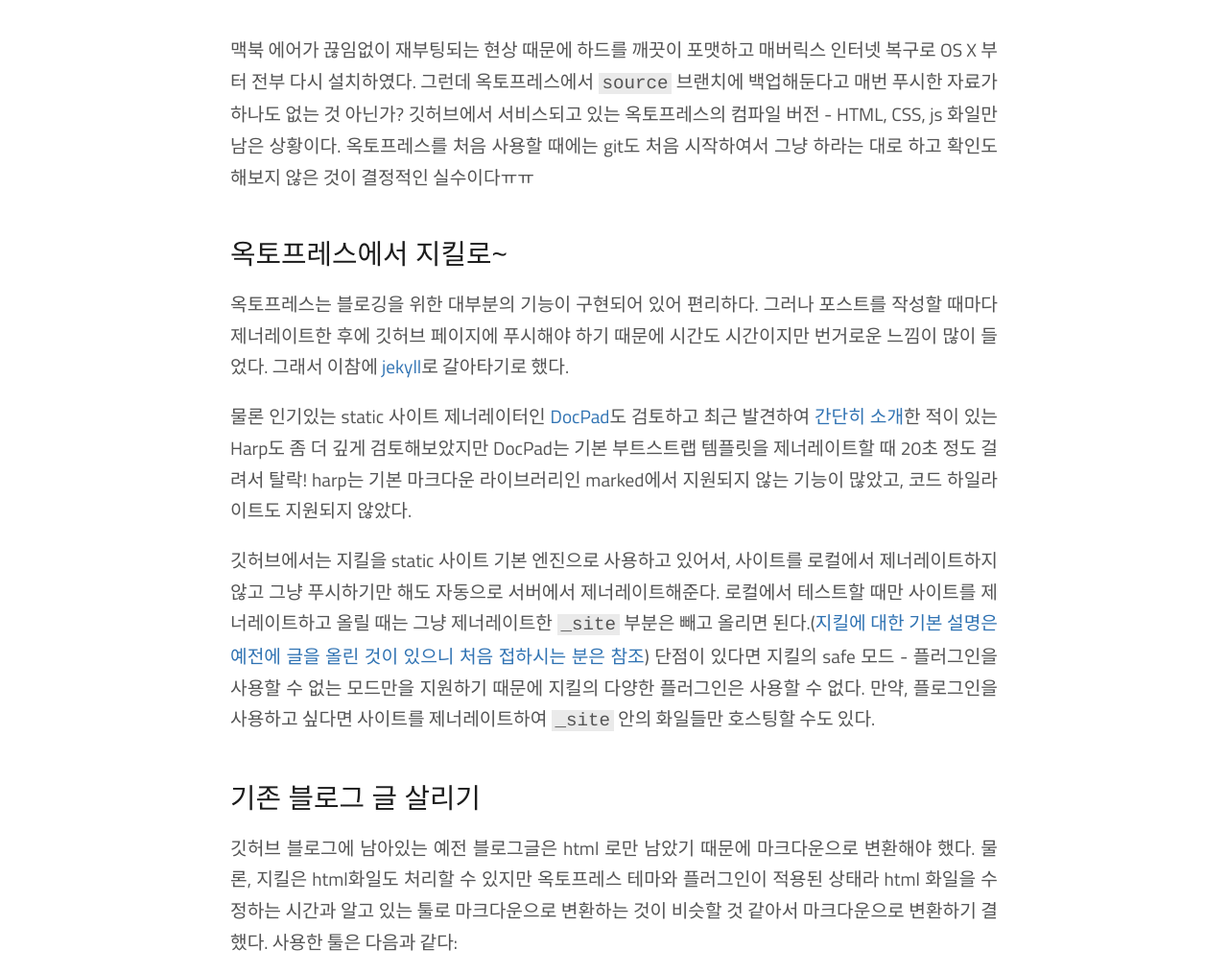
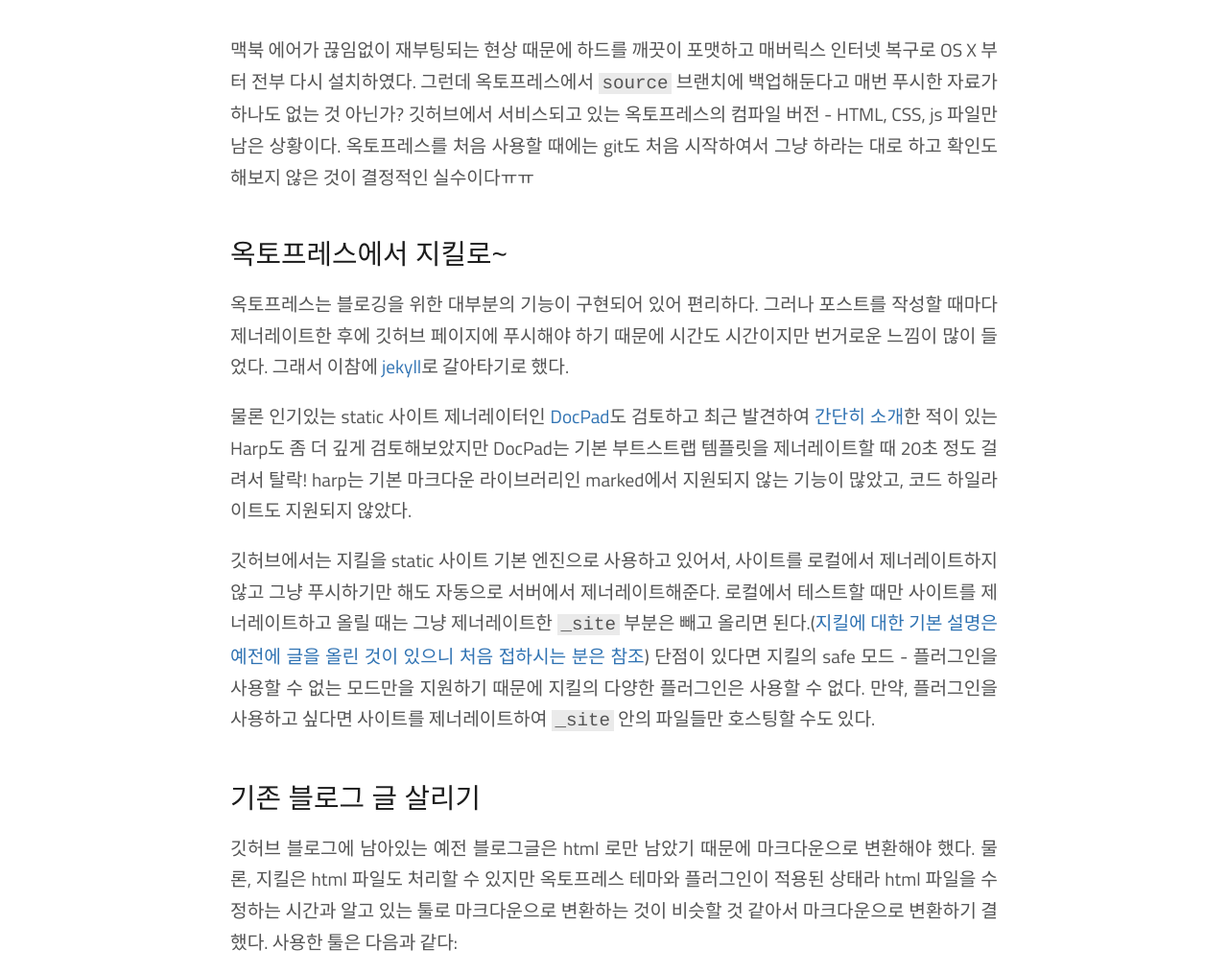
Before and after one commit to nolboo/nolboo.github.io, a Jekyll site: the page built from _posts/2013-12-10-change-to-jekyll.markdown, in a window 1280 px wide and 1400 px high. Shown: the part 281-1295 px from the top of the window at 96% size. Built offline with Jekyll 4.4.1, drawn with Linux system fonts in a browser that asks for light colours; Markdown is read by kramdown in place of the engine named in the settings; comment, search, counter and statistics services are not loaded; some of the changed text lies outside the part shown.

Commit message:
check Dandi

````diff
--- a/_posts/2013-12-10-change-to-jekyll.markdown
+++ b/_posts/2013-12-10-change-to-jekyll.markdown
@@ -6,7 +6,7 @@
 tags: [jekyll, blog, redcarpet, markdown, octopress]
 ---
 
-맥북 에어가 끊임없이 재부팅되는 현상 때문에 하드를 깨끗이 포맷하고 매버릭스 인터넷 복구로 OS X 부터 전부 다시 설치하였다. 그런데 옥토프레스에서 `source` 브랜치에 백업해둔다고 매번 푸시한 자료가 하나도 없는 것 아닌가? 깃허브에서 서비스되고 있는 옥토프레스의 컴파일 버전 - HTML, CSS, js 화일만 남은 상황이다. 옥토프레스를 처음 사용할 때에는 git도 처음 시작하여서 그냥 하라는 대로 하고 확인도 해보지 않은 것이 결정적인 실수이다ㅠㅠ
+맥북 에어가 끊임없이 재부팅되는 현상 때문에 하드를 깨끗이 포맷하고 매버릭스 인터넷 복구로 OS X 부터 전부 다시 설치하였다. 그런데 옥토프레스에서 `source` 브랜치에 백업해둔다고 매번 푸시한 자료가 하나도 없는 것 아닌가? 깃허브에서 서비스되고 있는 옥토프레스의 컴파일 버전 - HTML, CSS, js 파일만 남은 상황이다. 옥토프레스를 처음 사용할 때에는 git도 처음 시작하여서 그냥 하라는 대로 하고 확인도 해보지 않은 것이 결정적인 실수이다ㅠㅠ
 
 ## 옥토프레스에서 지킬로~
 
@@ -14,11 +14,11 @@
 
 물론 인기있는 static 사이트 제너레이터인 [DocPad](http://docpad.org/)도 검토하고 최근 발견하여 [간단히 소개](http://nolboo.github.io/blog/2013/10/17/start-blog-with-harp/)한 적이 있는 Harp도 좀 더 깊게 검토해보았지만 DocPad는 기본 부트스트랩 템플릿을 제너레이트할 때 20초 정도 걸려서 탈락! harp는 기본 마크다운 라이브러리인 marked에서 지원되지 않는 기능이 많았고, 코드 하일라이트도 지원되지 않았다.
 
-깃허브에서는 지킬을 static 사이트 기본 엔진으로 사용하고 있어서, 사이트를 로컬에서 제너레이트하지 않고 그냥 푸시하기만 해도 자동으로 서버에서 제너레이트해준다. 로컬에서 테스트할 때만 사이트를 제너레이트하고 올릴 때는 그냥 제너레이트한 `_site` 부분은 빼고 올리면 된다.([지킬에 대한 기본 설명은 예전에 글을 올린 것이 있으니 처음 접하시는 분은 참조](http://nolboo.github.io/blog/2013/10/15/free-blog-with-github-jekyll/)) 단점이 있다면 지킬의 safe 모드 - 플러그인을 사용할 수 없는 모드만을 지원하기 때문에 지킬의 다양한 플러그인은 사용할 수 없다. 만약, 플로그인을 사용하고 싶다면 사이트를 제너레이트하여 `_site` 안의 화일들만 호스팅할 수도 있다.
+깃허브에서는 지킬을 static 사이트 기본 엔진으로 사용하고 있어서, 사이트를 로컬에서 제너레이트하지 않고 그냥 푸시하기만 해도 자동으로 서버에서 제너레이트해준다. 로컬에서 테스트할 때만 사이트를 제너레이트하고 올릴 때는 그냥 제너레이트한 `_site` 부분은 빼고 올리면 된다.([지킬에 대한 기본 설명은 예전에 글을 올린 것이 있으니 처음 접하시는 분은 참조](http://nolboo.github.io/blog/2013/10/15/free-blog-with-github-jekyll/)) 단점이 있다면 지킬의 safe 모드 - 플러그인을 사용할 수 없는 모드만을 지원하기 때문에 지킬의 다양한 플러그인은 사용할 수 없다. 만약, 플러그인을 사용하고 싶다면 사이트를 제너레이트하여 `_site` 안의 파일들만 호스팅할 수도 있다.
 
 ## 기존 블로그 글 살리기
 
-깃허브 블로그에 남아있는 예전 블로그글은 html 로만 남았기 때문에 마크다운으로 변환해야 했다. 물론, 지킬은 html화일도 처리할 수 있지만 옥토프레스 테마와 플러그인이 적용된 상태라 html 화일을 수정하는 시간과 알고 있는 툴로 마크다운으로 변환하는 것이 비슷할 것 같아서 마크다운으로 변환하기 결했다. 사용한 툴은 다음과 같다:
+깃허브 블로그에 남아있는 예전 블로그글은 html 로만 남았기 때문에 마크다운으로 변환해야 했다. 물론, 지킬은 html 파일도 처리할 수 있지만 옥토프레스 테마와 플러그인이 적용된 상태라 html 파일을 수정하는 시간과 알고 있는 툴로 마크다운으로 변환하는 것이 비슷할 것 같아서 마크다운으로 변환하기 결했다. 사용한 툴은 다음과 같다:
 
 1. [Heck Yes Markdown](http://heckyesmarkdown.com/): url을 입력하면 마크다운으로 변환한다.
 2. [Html2MarkDown](http://html2markdown.com/): html 코드를 복사하여 넣으면 마크다운으로 변환한다.
@@ -119,7 +119,7 @@
 ---
 layout: post
 title: "완전 초보를 위한 깃허브"
-description: "git을 전혀 모르던 디자이너가 10분 안에 자신의 디자인 화일을 회사의 저장소에 올려 협업할 수 있도록 안내하는 글의 번역. 이 블로그에서 가장 많이 읽혀진 대박글!"
+description: "git을 전혀 모르던 디자이너가 10분 안에 자신의 디자인 파일을 회사의 저장소에 올려 협업할 수 있도록 안내하는 글의 번역. 이 블로그에서 가장 많이 읽혀진 대박글!"
 category: blog
 ---
 ```
@@ -128,7 +128,7 @@
 
 한글 번역글 중에서 북마크해서 계속 읽어볼만한 글을 모아둔 [페이지](http://nolboo.github.io/trans/)를 운영하고 있는데, 나름 많은 분들이 꾸준히 찾아주는 곳이다. 지킬에서 페이지를 생성하는 방법은 간단하다. 블로그 루트 디렉토리 밑에 원하는 이름의 디렉토리를 만들고 `index.md`나 `index.html`을 넣으면 된다.
 
-`trans`란 디렉토리를 만들고 마크다운 형식으로 작성한 페이지를 `index.md`로 이름을 바꾸어 넣어준다. `index.md`는 화일명에 날자가 없기 때문에 프론트 메터에 `date:` 변수를 추가한다. 아래처럼 **시간까지 모두 입력해야 한다.**
+`trans`란 디렉토리를 만들고 마크다운 형식으로 작성한 페이지를 `index.md`로 이름을 바꾸어 넣어준다. `index.md`는 파일명에 날자가 없기 때문에 프론트 메터에 `date:` 변수를 추가한다. 아래처럼 **시간까지 모두 입력해야 한다.**
 
     date: 2013-11-29 14:40:45
 
@@ -155,7 +155,7 @@
 
 ## Deploy
 
-이제 깃허브에 올리면 된다. 올리기 전에 로컬 테스트하면서 제너레이트된 `_site` 디렉토리를 제외한다. 텍스트에디터로 `.gitignore` 화일을 만들고 `_site/`를 삽입하고 저장한다.
+이제 깃허브에 올리면 된다. 올리기 전에 로컬 테스트하면서 제너레이트된 `_site` 디렉토리를 제외한다. 텍스트에디터로 `.gitignore` 파일을 만들고 `_site/`를 삽입하고 저장한다.
 
 현재 서비스되고 있는 블로그의 저장소를 `nolboo.github.io.backup`으로 이름을 변경하여 백업하고, 새롭게 `nolboo.github.io` 저장소를 만든다.
 
--- a/feed.xml
+++ b/feed.xml
@@ -3,7 +3,7 @@
 ---
 <?xml version="1.0" encoding="UTF-8"?>
 <rss version="2.0"
-  xmlns:content="http://purl.org/rss/1.0/modules/content/"
+    xmlns:content="http://purl.org/rss/1.0/modules/content/"
     xmlns:wfw="http://wellformedweb.org/CommentAPI/"
     xmlns:dc="http://purl.org/dc/elements/1.1/"
     xmlns:atom="http://www.w3.org/2005/Atom"
````
